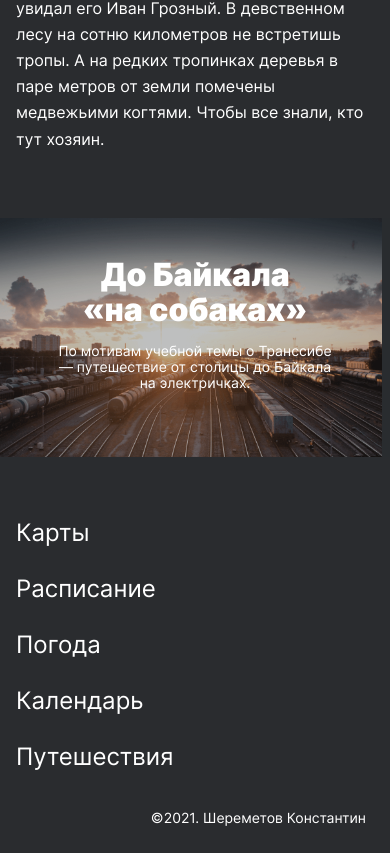
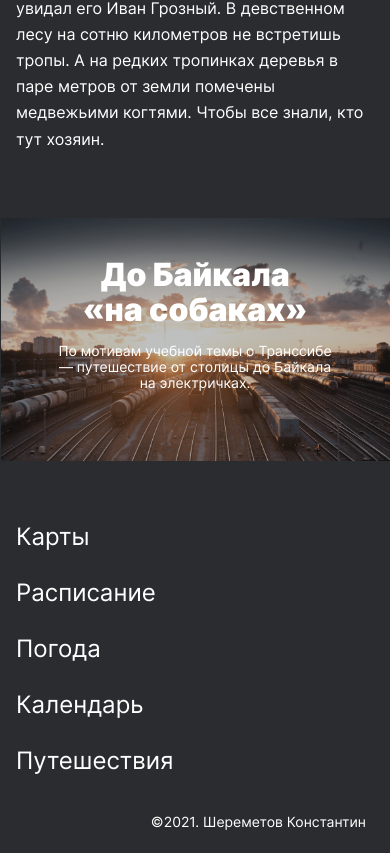
Before and after one commit to Konstantin0099/russian-travel, a plain HTML site: page index.html in a window 390 px wide. Shown: the part 9495-10348 px from the top of the page. Drawn offline with Linux system fonts and the light colour scheme.

Commit message:
оптимизация классов

```diff
--- a/blocks/cover/__title/cover__title.css
+++ b/blocks/cover/__title/cover__title.css
@@ -22,11 +22,11 @@
 
   }
 }
-@media screen and (max-width: 760px) {
+@media screen and (max-width: 660px) {
   .cover__title {
     font-size: 32px;
     line-height: 35px;
     padding-top: 10vw;
-    max-width: 73%;
+    max-width: 63%;
   }
 }
--- a/blocks/cover/cover.css
+++ b/blocks/cover/cover.css
@@ -5,12 +5,13 @@
     display: block;
     background-image: url(../../image/cover/__background.png);
     background-size: contain;
+    background-position: center center;
     background-repeat: no-repeat;
     background-color: rgba(42, 44, 47, 0.3);
   }
   @media screen and (max-width: 1279px) {
     .cover {
-      min-height: 61.3vw;
+      min-height: 62.5vw;
     }
   }
   @media screen and (max-width: 608px) {
--- a/blocks/cover/overlay.css
+++ b/blocks/cover/overlay.css
@@ -11,6 +11,6 @@
 }
 @media screen and (max-width: 1279px) {
   .overlay {
-    min-height: 61.3vw;
+    min-height: 62.5vw;
   }
 }
--- a/blocks/page/page.css
+++ b/blocks/page/page.css
@@ -1,5 +1,11 @@
 .page {
-    display: block;
-    font-family: "inter", "Arial", sans-serif;
-    margin: 0 auto;
+  display: block;
+  font-family: "inter", "Arial", sans-serif;
+  margin: 0 auto;
+  -moz-osx-font-smoothing: grayscale;
+  -webkit-font-smoothing: antialiased;
+  -webkit-text-size-adjust: 100%;
+  -ms-text-size-adjust: 100%;
+  -moz-text-size-adjust: 100%;
+  text-rendering: optimizeLegibility;
 }
```
